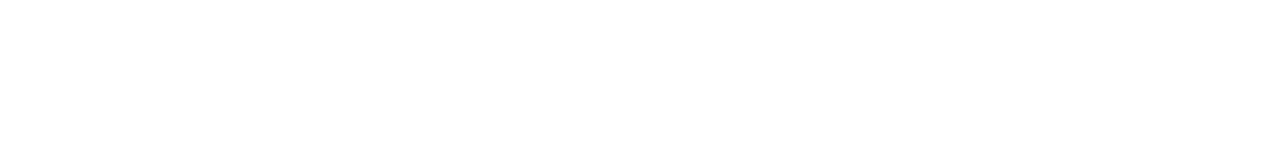
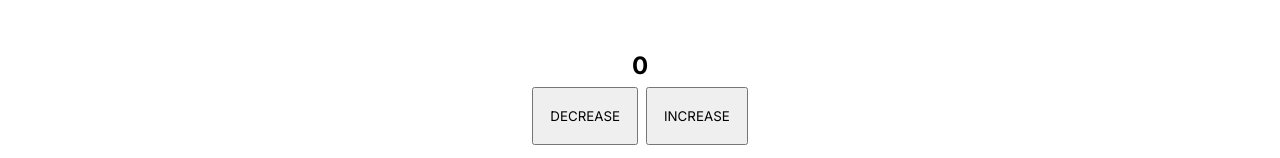
Before and after one commit to RoWaBo/meal-monkey-react, a React (Create React App) app: page / in a window 1280 px wide. Shown: the part 1776-1934 px from the top of the page. Before the commit the page ends 1790 px from the top, so only its background shows below. Built offline with nearby package versions, Linux system fonts and the light colour scheme.

Commit message:
Added Counter that adds, subtract and saves value in localstorage

```diff
--- a/src/App.js
+++ b/src/App.js
@@ -6,11 +6,13 @@ import SubHeader from "./components/SubHeader";
 import BigProductCard from "./components/BigProductCard";
 import MediumProductCard from "./components/MediumProductCard";
 import SmallProductCard from "./components/SmallProductCard";
+import Counter from "./components/Counter";
 
 function App() {
   return (
     <>
       <div className="wrapper">
+
         <Header userName="Akila!">
           <FaShoppingCart style={{ fontSize: "1.4rem" }} />
         </Header>
@@ -42,6 +44,8 @@ function App() {
           <SmallProductCard img="https://source.unsplash.com/featured/?italian,pizza" heading="Pizza Rush Hour" store="Café" category="Italian Food" />
         </div>
 
+        <Counter />
+
       </div>
     </>
   );
--- /dev/null
+++ b/src/components/Counter.js
@@ -0,0 +1,28 @@
+import { useEffect, useState } from "react";
+
+const Counter = () => {
+
+    const [count, setCount] = useState(parseInt(localStorage.getItem("myCount")) || 0);
+
+    useEffect(() => {
+        localStorage.setItem("myCount", count)
+    }, [count]);
+
+    let countUp = () => count < 15 && setCount(count + 1)
+
+    let countDown = () => count > 0 && setCount(count - 1)
+
+    return (
+        <>
+            <div style={{ marginTop: "3rem", display:"grid", justifyContent:"center" }}>
+                <h2 style={{ textAlign: "center"}}>{count}</h2>
+                <div>
+                    <button onClick={countDown} style={{ padding:"1rem", marginRight:".5rem" }}>DECREASE</button>
+                    <button onClick={countUp} style={{ padding:"1rem" }}>INCREASE</button>
+                </div>
+            </div>
+        </>
+    );
+}
+
+export default Counter;
```
